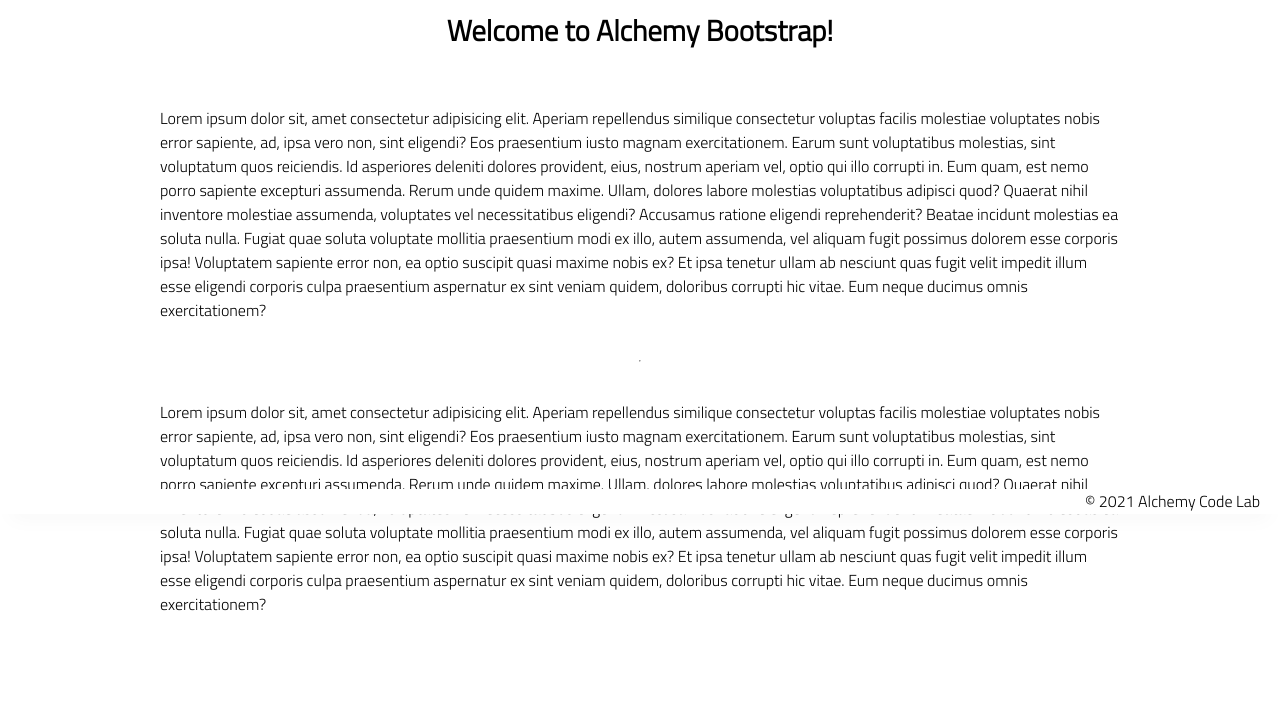
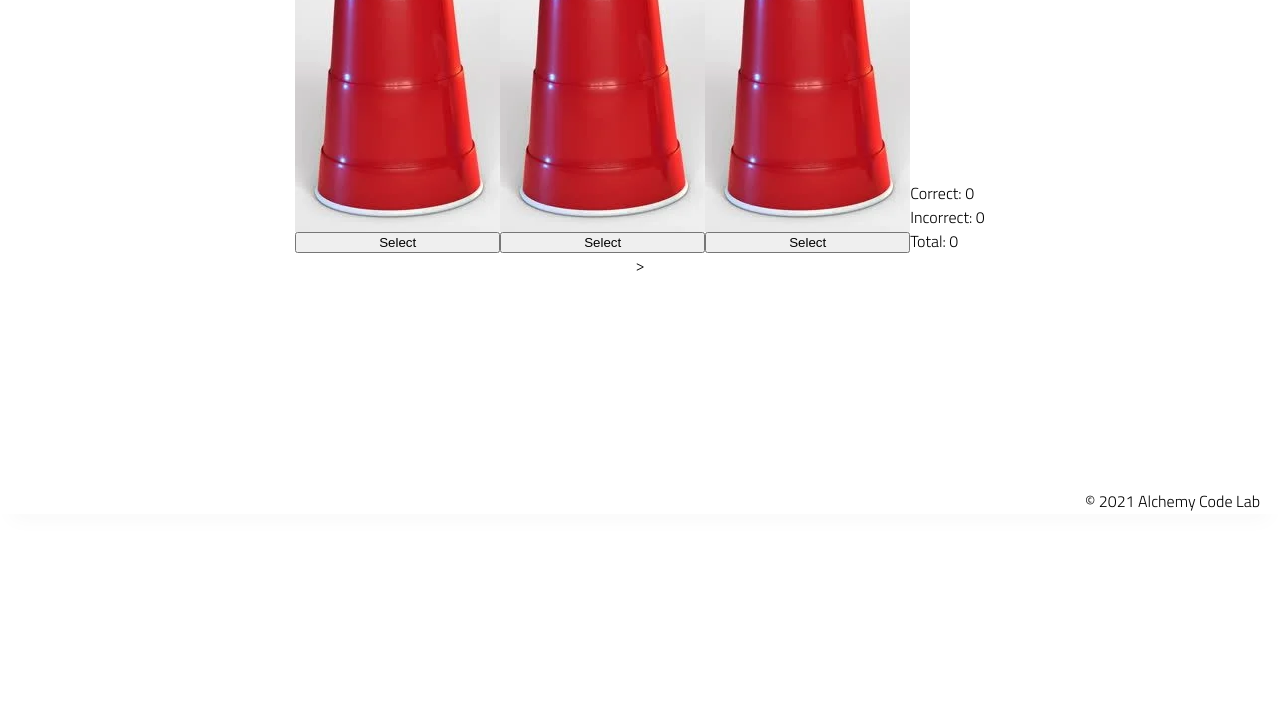
Before and after one commit to IACheifetz/shell-game-demo, a plain HTML site: page index.html in a window 1280 px wide. Shown: the part 286-994 px from the top of the page. After the commit the page ends 800 px from the top, so only its background shows below. Drawn offline with Linux system fonts and the light colour scheme.

Commit message:
added HTML elements and set style css to address and began importing DOM elements in app js

```diff
--- a/app.js
+++ b/app.js
@@ -1,8 +1,35 @@
 // import functions and grab DOM elements
+const buttonOne = document.getElementById('cupOneBtn');
+const buttonTwo = document.getElementById('cupTwoBtn');
+const buttonThree = document.getElementById('cupThreeBtn');
 
+const cupOne = document.getElementById('cup-one');
+const cupTwo = document.getElementById('cup-two');
+const cupThree = document.getElementById('cup-three');
+
+const correctEl = document.getElementById('correct');
+const incorrectEl = document.getElementById('incorrect');
+const totalEl = document.getElementById('total');
 // let state
+let correct = 0;
+let total = 0;
 
+function resetCups() {
+  cupOne.src = './assets/cupgame1.png';
+  cupTwo.src = './assets/cupgame1.png';
+  cupThree.src = './assets/cupgame1.png';
+}
 // set event listeners
+
+
+
+
+
+
+
+
+
+
   // get user input
   // use user input to update state
   // update DOM to reflect the new state
--- a/index.html
+++ b/index.html
@@ -20,46 +20,32 @@
     </header>
     <main>
         <section class="main-section">
-            <img class="main-logo" src="./assets/alchemy-logo.png" />
             <h2>
-                Welcome to Alchemy Bootstrap!
+                Choose a cup!
             </h2>
+            <div class="cups">
+                <div class="cup">
+                    <img src="/assets/cupgame1.png" id='cup-one' />
+                    <button id="cupOneBtn">Select</button>
+                </div>
+                <div class="cup">
+                    <img src="/assets/cupgame1.png" id="cup-two" />
+                    <button id="cupTwoBtn">Select</button>
+                </div>
+                <div class="cup">
+                    <img src="/assets/cupgame1.png" id="cup-three" />
+                    <button id="cupThreeBtn">Select</button>
+                </div>
+            <div class="Results">
+                <div>Correct: <span id="correct">0</span></div>
+                <div>Incorrect: <span id="incorrect">0</span></div>
+                <div>Total: <span id="total">0</span></div>
+            </div>
 
-            <p>
-                Lorem ipsum dolor sit, amet consectetur adipisicing elit. Aperiam repellendus similique consectetur
-                voluptas facilis molestiae voluptates nobis error sapiente, ad, ipsa vero non, sint eligendi? Eos
-                praesentium iusto magnam exercitationem.
-                Earum sunt voluptatibus molestias, sint voluptatum quos reiciendis. Id asperiores deleniti dolores
-                provident, eius, nostrum aperiam vel, optio qui illo corrupti in. Eum quam, est nemo porro sapiente
-                excepturi assumenda.
-                Rerum unde quidem maxime. Ullam, dolores labore molestias voluptatibus adipisci quod? Quaerat nihil
-                inventore molestiae assumenda, voluptates vel necessitatibus eligendi? Accusamus ratione eligendi
-                reprehenderit? Beatae incidunt molestias ea soluta nulla.
-                Fugiat quae soluta voluptate mollitia praesentium modi ex illo, autem assumenda, vel aliquam fugit
-                possimus dolorem esse corporis ipsa! Voluptatem sapiente error non, ea optio suscipit quasi maxime nobis
-                ex?
-                Et ipsa tenetur ullam ab nesciunt quas fugit velit impedit illum esse eligendi corporis culpa
-                praesentium aspernatur ex sint veniam quidem, doloribus corrupti hic vitae. Eum neque ducimus omnis
-                exercitationem?
-            </p>
-            <hr />
-            <p>
-                Lorem ipsum dolor sit, amet consectetur adipisicing elit. Aperiam repellendus similique consectetur
-                voluptas facilis molestiae voluptates nobis error sapiente, ad, ipsa vero non, sint eligendi? Eos
-                praesentium iusto magnam exercitationem.
-                Earum sunt voluptatibus molestias, sint voluptatum quos reiciendis. Id asperiores deleniti dolores
-                provident, eius, nostrum aperiam vel, optio qui illo corrupti in. Eum quam, est nemo porro sapiente
-                excepturi assumenda.
-                Rerum unde quidem maxime. Ullam, dolores labore molestias voluptatibus adipisci quod? Quaerat nihil
-                inventore molestiae assumenda, voluptates vel necessitatibus eligendi? Accusamus ratione eligendi
-                reprehenderit? Beatae incidunt molestias ea soluta nulla.
-                Fugiat quae soluta voluptate mollitia praesentium modi ex illo, autem assumenda, vel aliquam fugit
-                possimus dolorem esse corporis ipsa! Voluptatem sapiente error non, ea optio suscipit quasi maxime nobis
-                ex?
-                Et ipsa tenetur ullam ab nesciunt quas fugit velit impedit illum esse eligendi corporis culpa
-                praesentium aspernatur ex sint veniam quidem, doloribus corrupti hic vitae. Eum neque ducimus omnis
-                exercitationem?
-            </p>
+            </div>>
+
+
+
 
         </section>
     </main>
--- a/styles/style.css
+++ b/styles/style.css
@@ -89,3 +89,19 @@ footer {
     background-color: var(--color3);
     box-shadow: var(--shadow);
 }
+
+.cups {
+    display: flex;
+    flex-direction: row;
+    align-items: flex-end;
+}
+
+.cup {
+    display: flex;
+    flex-direction: column;
+}
+
+.results {
+    display: flex;
+    flex-direction: column;
+}
```
Also changed, not shown: assets/cupgame1.png (added), assets/cupgame2.png (added), assets/wireframe.png (added), 1 other file.
